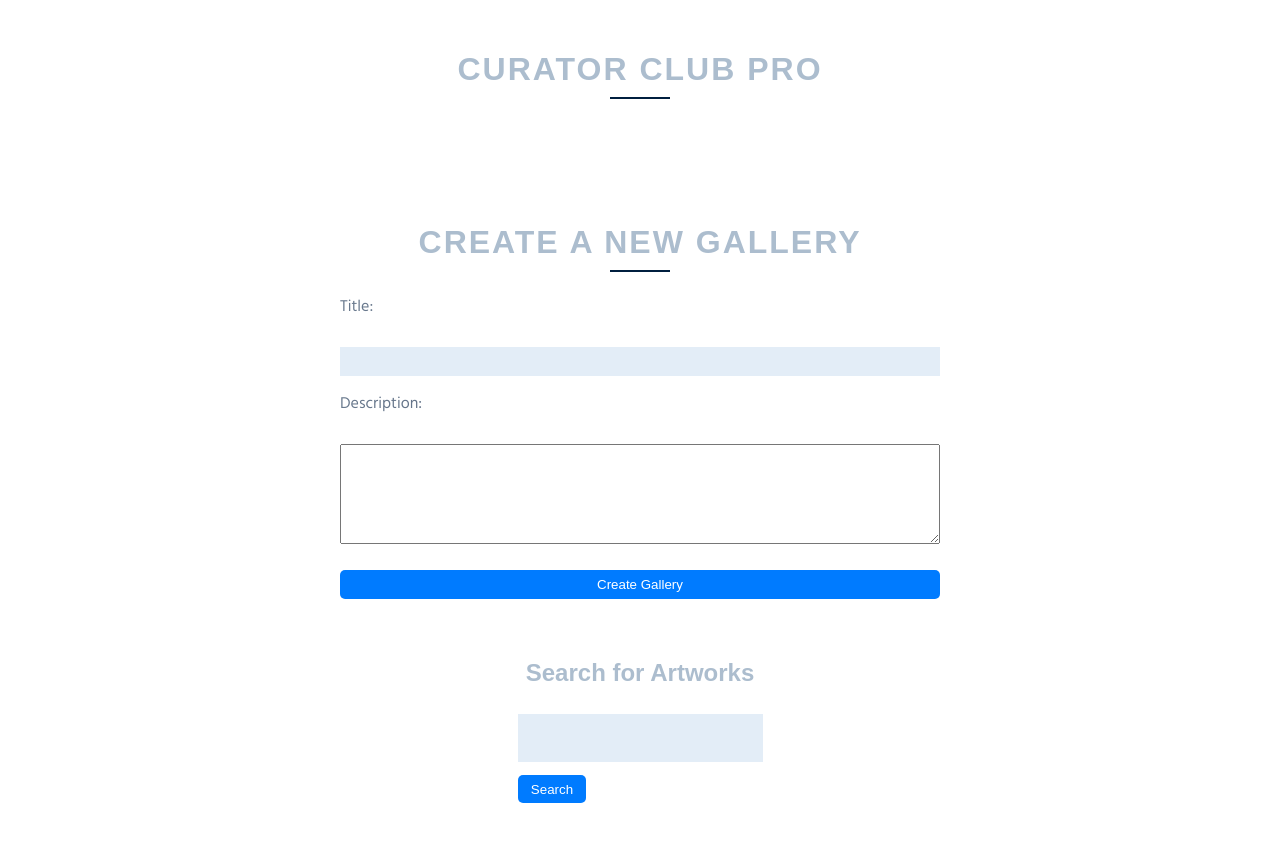
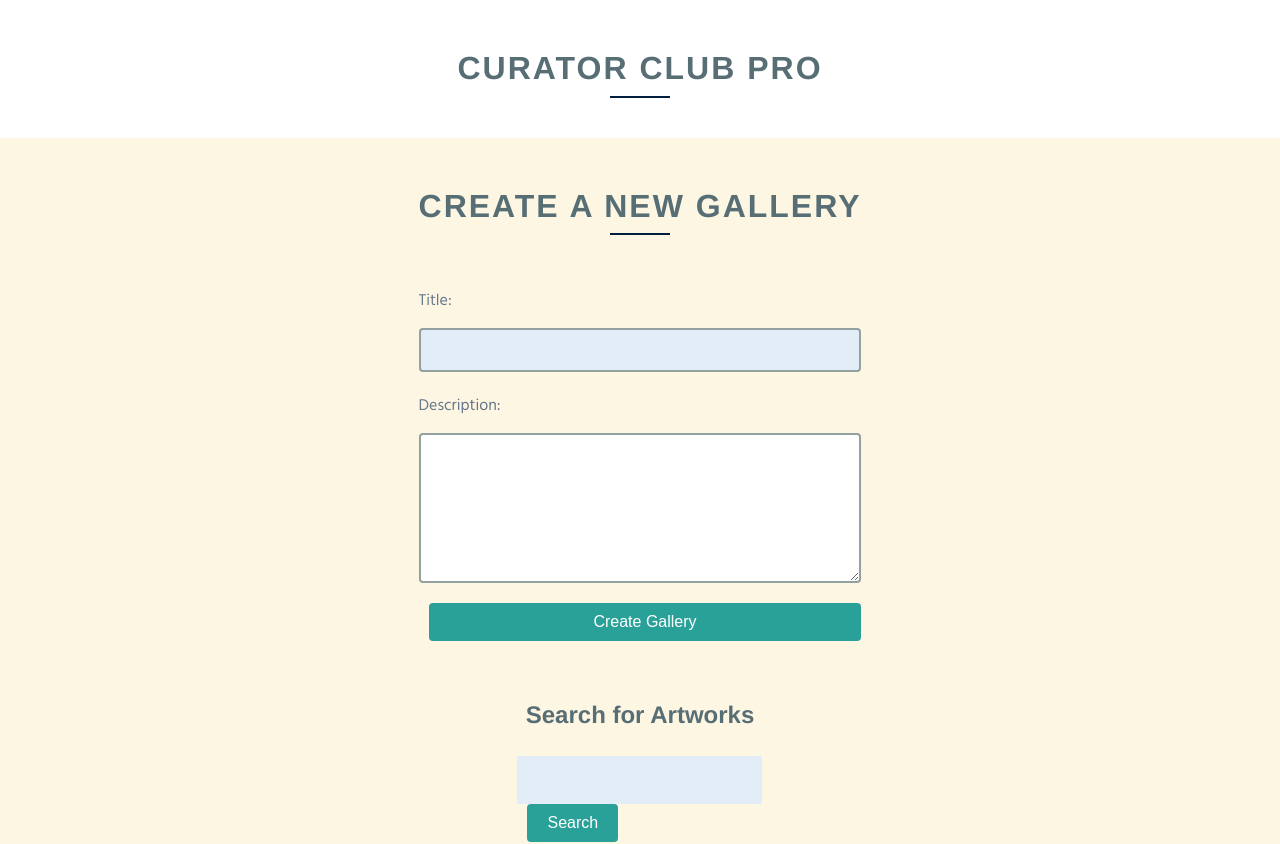
Before and after one commit to pammitu/Curator_Club_Pro, a React (Create React App) app in the folder frontend/: page /new-gallery in a window 1280 px wide. Shown: the top 844 px of the page. Built offline with nearby package versions, Linux system fonts and the light colour scheme.

Commit message:
cleaned up some styling

```diff
--- a/frontend/package.json
+++ b/frontend/package.json
@@ -13,6 +13,7 @@
   "author": "",
   "license": "ISC",
   "dependencies": {
+    "axios": "^1.4.0",
     "http-proxy-middleware": "^0.19.2",
     "react-router-dom": "^6.12.1",
     "react-scripts": "^2.1.3"
--- a/frontend/src/components/ArtworkSearch.css
+++ b/frontend/src/components/ArtworkSearch.css
@@ -66,7 +66,7 @@
 label {
   font-family: "Hind", sans-serif;
   display: block;
-  color: #3c4b66;
+  color: #101620;
   margin-bottom: 12px;
   background: linear-gradient(45deg, rgba(107,123,143,1), #3c4b66);
   -webkit-background-clip: text;
@@ -99,3 +99,66 @@ input {
     background-color: lighten(#e3edf7, 3%);
   }
 }
+
+.search-form {
+    display: flex;
+    justify-content: center;
+    margin-bottom: 2em;
+}
+
+.search-input {
+    width: 40%;
+    padding: 10px;
+    border: 2px solid #ccc;
+    border-radius: 5px;
+    font-size: 16px;
+    outline: none;
+    transition: border-color 0.2s ease-in-out;
+}
+
+.search-input:focus {
+    border-color: #007BFF;  /* Change this to the color you want when the input is focused */
+}
+
+.search-button {
+    margin-left: 10px;
+    padding: 10px 20px;
+    border: none;
+    border-radius: 5px;
+    background-color: #007BFF;  /* Change this to your desired button color */
+    color: white;
+    font-size: 16px;
+    cursor: pointer;
+    transition: background-color 0.2s ease-in-out;
+}
+
+.search-button:hover {
+    background-color: #0056b3;  /* Change this to your desired button hover color */
+}
+
+.results-title {
+    text-align: center;
+    font-size: 1.5em;  /* Adjust this to change the size of the title text */
+    color: #0c2035;  /* Adjust this to change the color of the title text */
+    padding: 20px 0;
+    position: relative;
+    overflow: hidden;
+}
+
+.results-title::after {
+    content: '';
+    display: block;
+    width: 60%;  /* Adjust this to change the width of the line */
+    height: 3px;  /* Adjust this to change the thickness of the line */
+    background: #4287d1;  /* Adjust this to change the color of the line */
+    position: absolute;
+    left: 20%;  /* Adjust this along with width to center the line */
+    bottom: 0;
+}
+
+.main-title {
+    text-align: center;
+    font-size: 1.5em;  /* Adjust this to change the size of the main title */
+    color: #0a3461;  /* Adjust this to change the color of the main title */
+    margin-bottom: 2em;
+}
--- a/frontend/src/components/ArtworkSearch.js
+++ b/frontend/src/components/ArtworkSearch.js
@@ -35,17 +35,20 @@ function ArtworkSearch() {
 
     return (
       <div>
-        <h1>Find an Artwork</h1>
-        <form onSubmit={search}>
-          <input
+        <h1 className="main-title">Find an Artwork</h1>
+        <form onSubmit={search} className="search-form">
+        <input
+            className="search-input"
             type="text"
             value={searchQuery}
             onChange={event => setSearchQuery(event.target.value)}
-          />
-          <button type="submit">Search</button>
-        </form>
+            placeholder="Search for artwork..."
+        />
+        <button type="submit" className="search-button">Search</button>
+    </form>
+
         {error && <p>{error}</p>}
-        <h2>Search Results</h2>
+        <h2 className="results-title">SEARCH RESULTS</h2>
         <div className="grid-container">
         {searchResults.map((result, index) => (
           <div className="grid-item" key={index}>
--- a/frontend/src/components/NewGalleryForm.css
+++ b/frontend/src/components/NewGalleryForm.css
@@ -1,50 +1,88 @@
+body {
+    background-color: #fdf6e3;
+    font-family: 'Helvetica Neue', Arial, sans-serif;
+}
+
 .container {
     display: flex;
     flex-direction: column;
     align-items: center;
     margin-top: 2em;
-    font-family: Arial, Helvetica, sans-serif;
+    color: #657b83;
+    max-width: 800px;
+    margin: auto;
+    padding: 0 20px;
+    box-sizing: border-box;
 }
 
 .form {
     display: flex;
     flex-direction: column;
-    margin-bottom: 2em;
-    width: 50%
+    margin: 2em 0;
+    width: 100%;
+    box-sizing: border-box;
 }
 
-.input {
-    margin: 1em 0;
-    padding: 0.5em;
+.input,
+.textarea {
+    padding: 10px;
+    border-radius: 4px;
+    border: 2px solid #93a1a1;
+    font-size: 1em;
+    width: 100%;
+    box-sizing: border-box;
+    margin-bottom: 20px;
+    transition: border 0.3s ease;
+}
+
+.input:focus,
+.textarea:focus {
+    border-color: #586e75;
+    outline: none;
 }
 
 .textarea {
-    margin: 1em 0;
-    padding: 0.5em;
-    height: 100px;
+    min-height: 150px;
+    resize: vertical;
 }
 
 button {
-    padding: 0.5em 1em;
-    margin-top: 1em;
-    background-color: #007BFF;
+    padding: 10px 20px;
+    background-color: #2aa198;
+    border: none;
     color: #fff;
-    border: none;
-    border-radius: 5px;
+    border-radius: 4px;
+    font-size: 1em;
     cursor: pointer;
+    transition: background-color 0.3s ease;
+    margin-left: 10px; /* Add space between search input and button */
 }
 
 button:hover {
-    background-color: #0056b3;
+    background-color: #26867f;
 }
 
 .artwork {
     display: flex;
     flex-direction: column;
     align-items: center;
-    margin-bottom: 1em;
-    padding: 1em;
-    border: 1px solid #ccc;
-    border-radius: 5px;
-    width: 50%;
+    margin: 20px 0;
+    padding: 20px;
+    border-radius: 4px;
+    border: 2px solid #93a1a1;
+    width: 100%;
+    box-sizing: border-box;
 }
+
+h1, h2 {
+    width: 100%;
+    text-align: center;
+    color: #586e75;
+    margin: 20px 0;
+}
+
+h3, p {
+    width: 100%;
+    text-align: center;
+    color: #657b83;
+}
```
Also changed, not shown: 1 other file (tests, documents, lock files or other folders).
